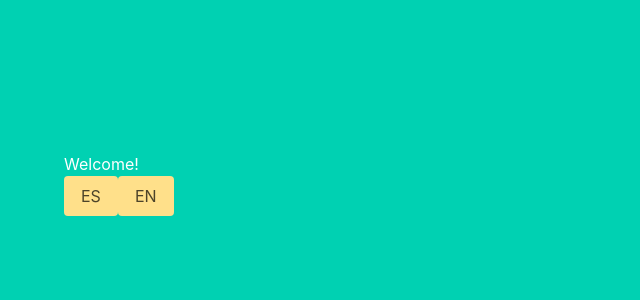
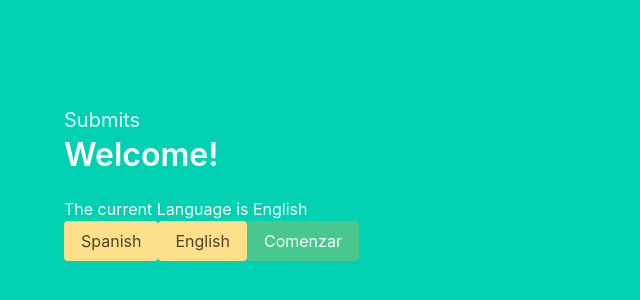
Before and after one commit to gastonpereyra/encuesta, a React (Create React App) app: page /home in a window 1280 px wide. Shown: the part 216-516 px from the top of the page, without its empty margins (0-640 px from the left). Built offline with nearby package versions, Linux system fonts and the light colour scheme; what react-redux-form would draw is missing.

Commit message:
Agregar Pagina Home

```diff
--- a/package.json
+++ b/package.json
@@ -1,7 +1,7 @@
 {
   "author": "Gastón Pereyra",
   "name": "encuesta",
-  "version": "0.2.2",
+  "version": "0.3.0",
   "private": true,
   "keywords": [
     "Forms",
--- a/src/Home.js
+++ b/src/Home.js
@@ -1,16 +1,28 @@
 // Modulos
 import React from 'react';
+import { UserModal } from './Home/UserModal';
 
 const Home = (props) => {
+    // Toggle para el Modal
+
+    const toggleModal = (event) => {
+        const target = event.target.dataset.target;
+        document.getElementById(target).classList.toggle('is-active');
+    }
+
     return (
         <div className="hero is-primary is-fullheight">
             <div className="hero-body">
                 <div className="container">
-                    <p>{props.message.home_welcome}</p>
-                    <button className="button is-warning" onClick={()=>{props.changeLang("es")}}>ES</button>
-                    <button className="button is-warning" onClick={()=>{props.changeLang("en")}}>EN</button>
+                    <h1 className="subtitle">{props.messages.home_title}</h1>
+                    <h1 className="title">{props.messages.home_welcome}</h1>
+                    <p>{props.messages.home_lang+props.messages[props.actualLang]}</p>
+                    <button className="button is-warning" onClick={()=>{props.changeLang("es")}}>{props.messages.es}</button>
+                    <button className="button is-warning" onClick={()=>{props.changeLang("en")}}>{props.messages.en}</button>
+                    <button className="button is-success" data-target={"userModal"} onClick={toggleModal}>Comenzar</button>
                 </div>
             </div>
+            <UserModal nameId={"userModal"} toggle={toggleModal} />
         </div>
     )
 }
--- /dev/null
+++ b/src/Home/UserModal.js
@@ -0,0 +1,23 @@
+// Modulos
+import React from 'react';
+
+export const UserModal = (props) => {
+    return (
+        <div id={props.nameId} className="modal">
+            <div className="modal-background"></div>
+            <div className="modal-card">
+                <header className="modal-card-head">
+                    <p className="modal-card-title">Iniciando</p>
+                    <button className="delete" aria-label="close" data-target={props.nameId} onClick={props.toggle}></button>
+                </header>
+                <section className="modal-card-body">
+                    <p>Para empezar necesitamos unos datos personales</p>
+                </section>
+                <footer className="modal-card-foot">
+                    <button className="button is-success" data-target={props.nameId} onClick={()=>{alert("Mandado")}}>Guardar</button>
+                    <button className="button is-danger" data-target={props.nameId} onClick={props.toggle}>Cancelar</button>
+                </footer>
+            </div>
+        </div>
+    )
+}
--- a/src/Router.js
+++ b/src/Router.js
@@ -13,7 +13,8 @@ import { chargeI18n } from "./redux/ActionCreators";
 // Cargar los Estados
 const mapStateToProps = (state) => {
     return {
-    i18n: state.i18n
+    i18n: state.i18n,
+    app: state.app
     }
     // return { data: state.data };
   }
@@ -32,9 +33,8 @@ class Router extends React.Component {
       }
 
     render() {
-        console.log(this.props.literals)
         const HomePage = () => (
-            <Home message={this.props.i18n} changeLang={this.props.chargeI18n} />
+            <Home actualLang={this.props.app.lang} messages={this.props.i18n} changeLang={this.props.chargeI18n} />
         )
         return (
             <Switch>
--- a/src/i18n/en.json
+++ b/src/i18n/en.json
@@ -1,3 +1,7 @@
 {
-    "home_welcome": "Welcome!"
+    "en": "English",
+    "es": "Spanish",
+    "home_welcome": "Welcome!",
+    "home_title": "Submits",
+    "home_lang": "The current Language is "
 }
--- a/src/i18n/es.json
+++ b/src/i18n/es.json
@@ -1,3 +1,7 @@
 {
-    "home_welcome": "Bienvenidos!"
+    "es": "Español",
+    "en": "Ingles",
+    "home_welcome": "Bienvenidos!",
+    "home_title": "Encuestas",
+    "home_lang": "El Idioma actual es "
 }
--- a/src/redux/ActionCreators.js
+++ b/src/redux/ActionCreators.js
@@ -1,6 +1,12 @@
 // Action Types
 import * as actions from './ActionTypes';
-// Literal - I18N
+// App General
+const loadAppLang = lang => ({
+  type: actions.APP_LANG,
+  payload: lang
+})
+
+// I18N
 const loadI18n = messages => ({
   type: actions.LOAD_I18N,
   payload: messages,
@@ -10,7 +16,9 @@ const importI18n = (lang) => {
 };
 
 export const chargeI18n = (l = "en") => (dispatch ) => {
-  importI18n(l.split('-')[0]).then(lang => {
+  const langAbbr = l.split('-')[0];
+  importI18n(langAbbr).then(lang => {
     dispatch(loadI18n(lang));
+    dispatch(loadAppLang(langAbbr));
   })
 }
--- a/src/redux/ActionTypes.js
+++ b/src/redux/ActionTypes.js
@@ -1,3 +1,7 @@
 // Tipos de Acciones
 // I18N
 export const LOAD_I18N = "LOAD_I18N";
+// APP
+export const APP_LANG = "APP_LANG";
+export const APP_ACTIVE_NAVBAR = "APP_ACTIVE_NAVBAR";
+export const APP_DESACTIVE_NAVBAR = "APP_DESACTIVE_NAVBAR";
--- /dev/null
+++ b/src/redux/appReducer.js
@@ -0,0 +1,19 @@
+// Action Type
+import { APP_LANG, APP_ACTIVE_NAVBAR, APP_DESACTIVE_NAVBAR } from './ActionTypes';
+// Reducer del estado general de la App
+
+export default (state = {
+    lang: "",
+    navBar: false
+    }, { type, payload }) => {
+        switch (type) {
+        case APP_LANG:
+            return {...state, lang: payload};
+        case APP_ACTIVE_NAVBAR:
+            return {...state, navBar: true};
+        case APP_DESACTIVE_NAVBAR:
+            return {...state, navBar: false};
+        default:
+            return state;
+    }
+};
--- a/src/redux/store.js
+++ b/src/redux/store.js
@@ -4,11 +4,13 @@ import thunk from 'redux-thunk';
 import { createForms } from "react-redux-form";
 // Reducers
 import i18n from './i18nReducer'
+import app from './appReducer';
 
 export const Store = ()  => {
     const store = createStore(
         combineReducers({
             i18n,
+            app,
             ...createForms({
                 feedback: { user: "" }
             })
```
